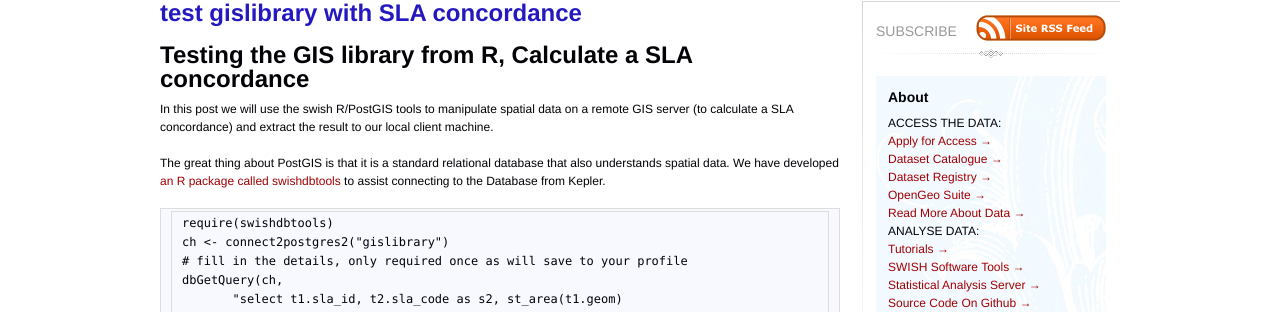
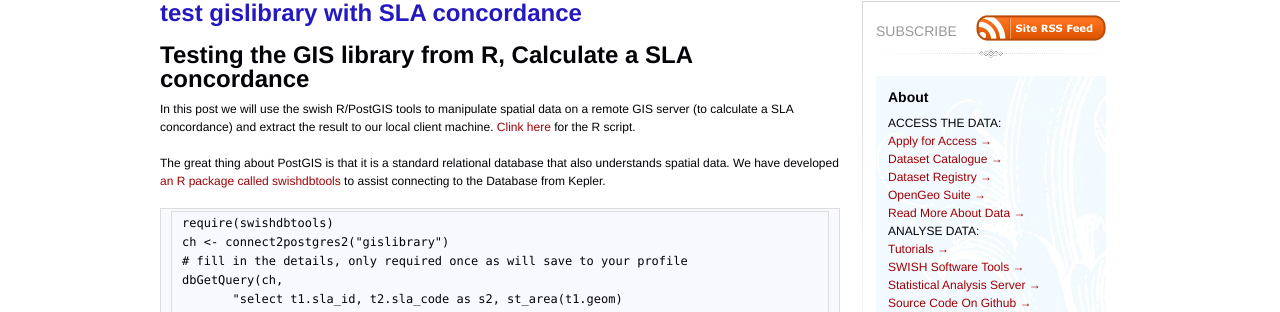
Before and after one commit to swish-climate-impact-assessment/swish-climate-impact-assessment.github.com, a Jekyll site: the page built from _posts/2013-06-03-test-gislibrary.md, in a window 1280 px wide. Shown: the part 118-430 px from the top of the page. Built offline with Jekyll 4.4.1, drawn with Linux system fonts in a browser that asks for light colours; nearby versions of some CDN libraries; Markdown is read by kramdown in place of the engine named in the settings; comment, search, counter and statistics services are not loaded.

Commit message:
add R script

```diff
--- a/_posts/2013-06-03-test-gislibrary.md
+++ b/_posts/2013-06-03-test-gislibrary.md
@@ -6,7 +6,7 @@
 ---
 
 # Testing the GIS library from R, Calculate a SLA concordance
-In this post we will use the swish R/PostGIS tools to manipulate spatial data on a remote GIS server (to calculate a SLA concordance) and extract the result to our local client machine.
+In this post we will use the swish R/PostGIS tools to manipulate spatial data on a remote GIS server (to calculate a SLA concordance) and extract the result to our local client machine.  [Clink here](/2013-06-03-test-gislibrary.R) for the R script.
 
 The great thing about PostGIS is that it is a standard relational database that also understands spatial data.  We have developed [an R package called swishdbtools](http://swish-climate-impact-assessment.github.io/tools/swishdbtools/swishdbtools-downloads.html) to assist connecting to the Database from Kepler.
 
```
